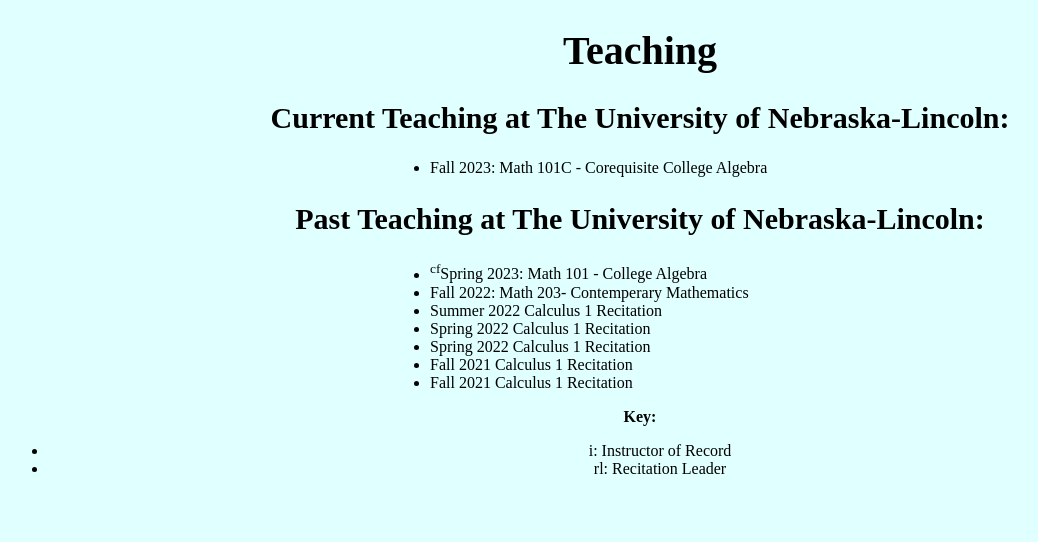
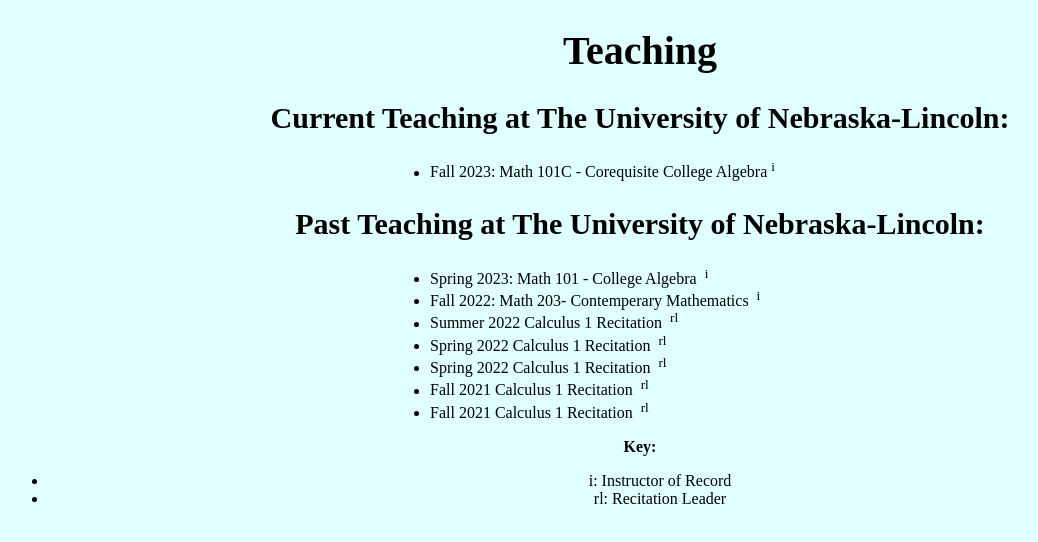
Before and after one commit to taylor-j-murray/taylor.j.murray, a plain HTML site: page teaching.html in a window 1280 px wide. Shown: the whole page, without its empty margins (0-1038 px from the left). Drawn offline with Linux system fonts and the light colour scheme.

Commit message:
Update teaching.html

```diff
--- a/teaching.html
+++ b/teaching.html
@@ -24,7 +24,7 @@
 		<div class="taylor" align="justify" align-last="center">
 
 		<ul>
-		<li>Fall 2023: Math 101C - Corequisite College Algebra</li>
+		<li>Fall 2023: Math 101C - Corequisite College Algebra&nbsp<sup>i</sup></li>
 		</ul>
 	</div>
 
@@ -33,13 +33,13 @@
 	<div class="taylor" align="justify" align-last="center">
 
 		<ul>
-		<li><sup>cf</sup>Spring 2023: Math 101 - College Algebra</li>
-		<li>Fall 2022: Math 203- Contemperary Mathematics </li>
-		<li>Summer 2022 Calculus 1 Recitation</li>
-		<li> Spring 2022 Calculus 1 Recitation</li>
-		<li> Spring 2022 Calculus 1 Recitation </li>
-		<li> Fall 2021 Calculus 1 Recitation </li>
-		<li> Fall 2021 Calculus 1 Recitation </li>
+		<li>Spring 2023: Math 101 - College Algebra &nbsp<sup>i</sup></li>
+		<li>Fall 2022: Math 203- Contemperary Mathematics &nbsp<sup>i</sup></li>
+		<li>Summer 2022 Calculus 1 Recitation &nbsp<sup>rl</sup></li>
+		<li> Spring 2022 Calculus 1 Recitation &nbsp<sup>rl</sup></li>
+		<li> Spring 2022 Calculus 1 Recitation &nbsp<sup>rl</sup></li>
+		<li> Fall 2021 Calculus 1 Recitation &nbsp<sup>rl</sup></li>
+		<li> Fall 2021 Calculus 1 Recitation &nbsp<sup>rl</sup></li>
 		</ul>
 	</div>
 
@@ -53,6 +53,7 @@
 		</ul>
 		</p>
 	</footer>
+
 	</center>
 
 
```
